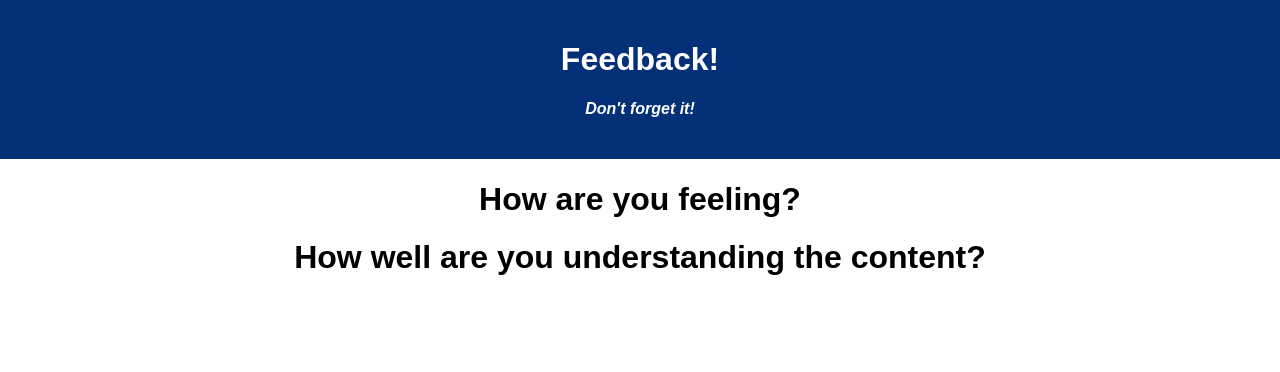
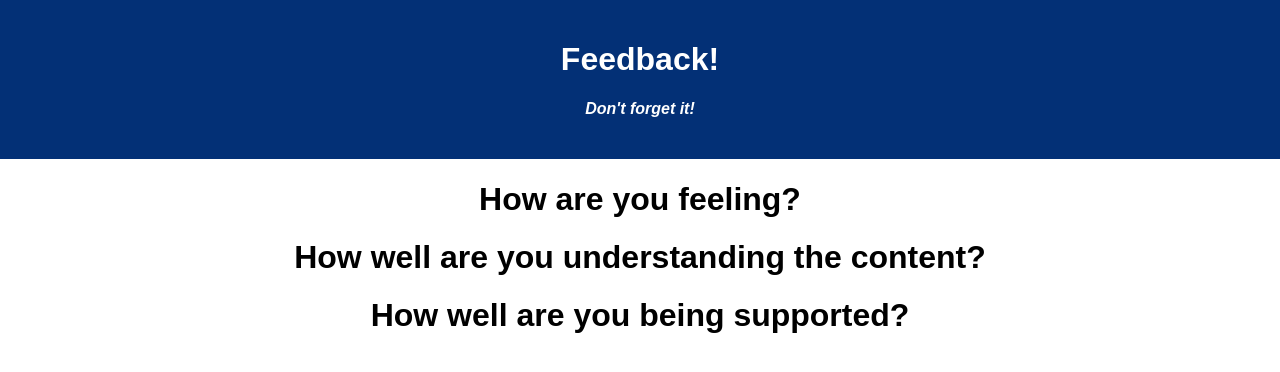
Before and after one commit to stephenmussel/redux-feedback-app, a React (Create React App) app: page / in a window 1280 px wide. Shown: the top 372 px of the page. Built offline with nearby package versions, Linux system fonts and the light colour scheme.

Commit message:
moved SupportedForm into component

```diff
--- a/src/components/App/App.jsx
+++ b/src/components/App/App.jsx
@@ -4,6 +4,7 @@ import './App.css';
 import Header from '../Header/Header';
 import FeelingForm from '../FeelingForm/FeelingForm';
 import UnderstandingForm from '../UnderstandingForm/UnderstandingForm';
+import SupportedForm from '../SupportedForm/SupportedForm';
 
 function App() {
 
@@ -12,6 +13,7 @@ function App() {
       <Header />
       <FeelingForm />
       <UnderstandingForm />
+      <SupportedForm />
     </div>
   );
 }
--- /dev/null
+++ b/src/components/SupportedForm/SupportedForm.jsx
@@ -0,0 +1,9 @@
+function SupportedForm() {
+    return(
+        <>
+            <h1>How well are you being supported?</h1>
+        </>
+    )
+}
+
+export default SupportedForm;
```
